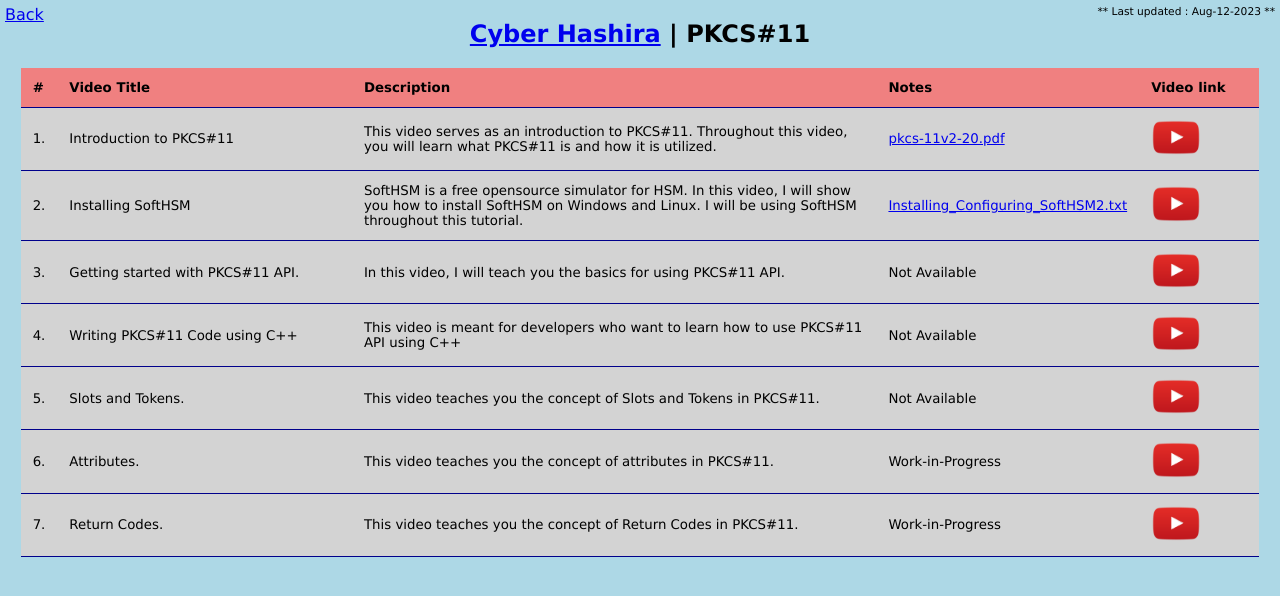
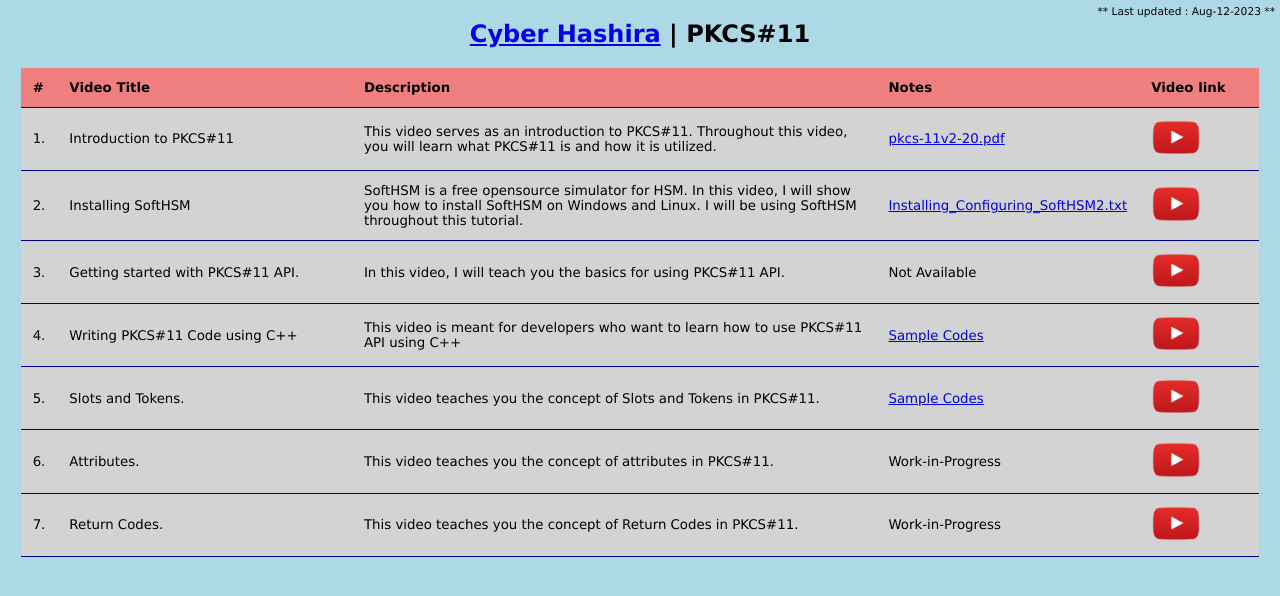
Before and after one commit to CyberHashira/CyberHashira.github.io, a plain HTML site: page pkcs11.html in a window 1280 px wide. Drawn offline with Linux system fonts and the light colour scheme.

Commit message:
Aug-12-2023

```diff
--- a/pkcs11.html
+++ b/pkcs11.html
@@ -3,7 +3,6 @@
     <title>Cyber Hashira > PKCS #11</title>
 </head>
 <link rel="stylesheet" href="css/style.css">
-<div style="position:absolute;top:5px;left: 5px"><a href="javacryptography.html">Back</a></div>
 <body>
 <h2><a href="index.html">Cyber Hashira</a> | PKCS#11</h2>
 <table id="itemlist" style="position: center">
@@ -39,14 +38,14 @@
 		<td>4. </td>
 		<td>Writing PKCS#11 Code using C++</td>
 		<td>This video is meant for developers who want to learn how to use PKCS#11 API using C++</td>
-		<td>Not Available</td>
+		<td><a href="https://github.com/CyberHashira/PKCS-11-Tutorials/tree/main/samples" target="_blank">Sample Codes</a></td>
 		<td><a href="https://youtu.be/HPPCpstc0wE" target="_black"><img src="images/yt_logo.png" width="50"></a></td>
 	</tr>
     <tr>
 		<td>5. </td>
 		<td>Slots and Tokens.</td>
 		<td>This video teaches you the concept of Slots and Tokens in PKCS#11.</td>
-		<td>Not Available</td>
+		<td><a href="https://github.com/CyberHashira/PKCS-11-Tutorials/tree/main/samples" target="_blank">Sample Codes</a></td>
 		<td><a href="https://youtu.be/MehEx8Y1N6M" target="_black"><img src="images/yt_logo.png" width="50"></a></td>
 	</tr>
     <tr>
```
